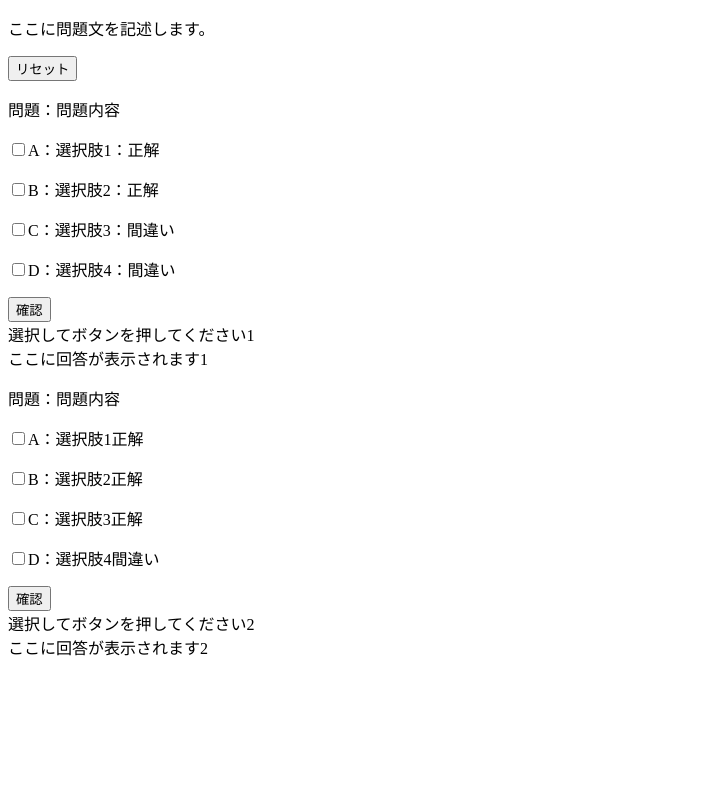
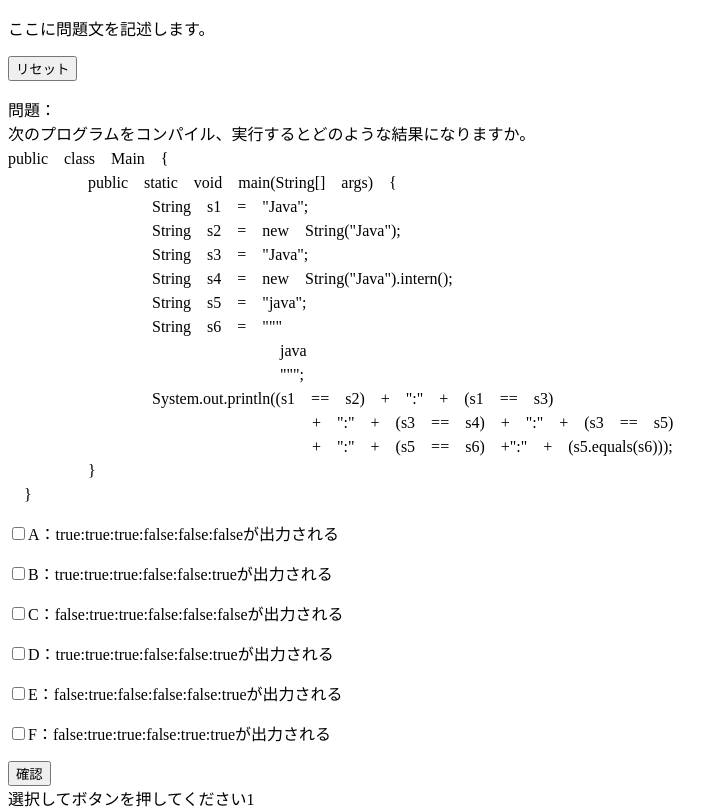
Before and after one commit to tatsuki-iketsu/practice_exam_react, a React (Create React App) app: page / in a window 1280 px wide. Shown: the top 809 px of the page, without its empty margins (0-728 px from the left). Built offline with nearby package versions, Linux system fonts and the light colour scheme.

Commit message:
問題作成中

```diff
--- a/src/components/ExamSet.jsx
+++ b/src/components/ExamSet.jsx
@@ -101,7 +101,18 @@ const shuffleExam1=(examData)=> {
     console.log(examData);
     console.log(examData.setExams[0].setitem);
 
-
+    // 改行変換
+    const MultiLineBody = ( body ) => {
+      const texts = body.split('\n').map((item, index) => {
+        return (
+          <React.Fragment key={index}>
+            {item}
+            <br />
+          </React.Fragment>
+        );
+      });
+      return <div>{texts}</div>;
+    };
 
     return (
     <>
@@ -114,7 +125,7 @@ const shuffleExam1=(examData)=> {
     <>
   <div>
   <form name= {setExam.setItem}>
-    <p>問題：{setExam.question}</p>
+    <p>問題：{MultiLineBody(setExam.question)}</p>
       {setExam.selectAnswers.map((Answer) => (
         <>
           <p>
--- a/src/exam/exam.json
+++ b/src/exam/exam.json
@@ -1,32 +1,74 @@
 {"setExams":[{
     "examId":"00001",
     "setItem" : "問題1",
-    "question" : "問題内容",
+    "question" : "次のプログラムをコンパイル、実行するとどのような結果になりますか。 \n public　class　Main　{\n　　　　　public　static　void　main(String[]　args)　{\n　　　　　　　　　String　s1　=　\"Java\";\n　　　　　　　　　String　s2　=　new　String(\"Java\");\n　　　　　　　　　String　s3　=　\"Java\";\n　　　　　　　　　String　s4　=　new　String(\"Java\").intern();\n　　　　　　　　　String　s5　=　\"java\";\n　　　　　　　　　String　s6　=　\"\"\"\n　　　　　　　　　　　　　　　　　java\n　　　　　　　　　　　　　　　　　\"\"\";\n　　　　　　　　　System.out.println((s1　==　s2)　+　\":\"　+　(s1　==　s3)\n　　　　　　　　　　　　　　　　　　　+　\":\"　+　(s3　==　s4)　+　\":\"　+　(s3　==　s5)\n　　　　　　　　　　　　　　　　　　　+　\":\"　+　(s5　==　s6)　+\":\"　+　(s5.equals(s6)));\n　　　　　}\n　}",
     "multipleAnswers" : true,
     "selectAnswers" : [
       {
           "item" :"A",
-          "content" : "選択肢1：正解",
+          "content" : "true:true:true:false:false:falseが出力される",
+          "correctAnswer":false
+      },
+      {
+          "item" :"B",
+          "content" : "true:true:true:false:false:trueが出力される",
+          "correctAnswer":false
+      },
+      {
+          "item" :"C",
+          "content" : "false:true:true:false:false:falseが出力される",
           "correctAnswer":true
       },
       {
-          "item" :"B",
-          "content" : "選択肢2：正解",
-          "correctAnswer":true
-      },
-      {
-          "item" :"C",
-          "content" : "選択肢3：間違い",
+          "item" :"D",
+          "content" : "true:true:true:false:false:trueが出力される",
           "correctAnswer":false
       },
       {
-          "item" :"D",
-          "content" : "選択肢4：間違い",
+          "item" :"E",
+          "content" : "false:true:false:false:false:trueが出力される",
+          "correctAnswer":false
+      },
+      {
+          "item" :"F",
+          "content" : "false:true:true:false:true:trueが出力される",
           "correctAnswer":false
       }
   ]
 },{
     "examId":"00002",
+    "setItem" : "問題2",
+    "question" : "次のプログラムをコンパイル、実行するとどのような結果になりますか。public　class　Main　{\n　　　　public　static　void　main(String[]　args)　{\n　　　　　　　　String　s1　=　\"java\";\n　　　　　　　　String　s2　=　\"\"\"\n　　　　　　　　　　　　　　　　java\n　　　　　　　　　　　　　　　　\"\"\";\n　　　　　　　　System.out.println((s1　==　s2)　+\":\"　+　(s1.equals(s2)));\n　　　　}\n}",
+    "multipleAnswers" : true,
+    "selectAnswers" : [
+      {
+          "item" :"A",
+          "content" : "true:trueが出力される",
+          "correctAnswer":false
+      },
+      {
+          "item" :"B",
+          "content" : "true:falseが出力される",
+          "correctAnswer":false
+      },
+      {
+          "item" :"C",
+          "content" : "false:falseが出力される",
+          "correctAnswer":true
+      },
+      {
+          "item" :"D",
+          "content" : "false:trueが出力される",
+          "correctAnswer":false
+      },
+      {
+          "item" :"E",
+          "content" : "コンパイルエラーになる",
+          "correctAnswer":false
+      }
+  ]
+},{
+    "examId":"00003",
     "setItem" : "問題2",
     "question" : "問題内容",
     "multipleAnswers" : true,
```
Also changed, not shown: src/exam/examSample.json (added, +56 -0 lines).
